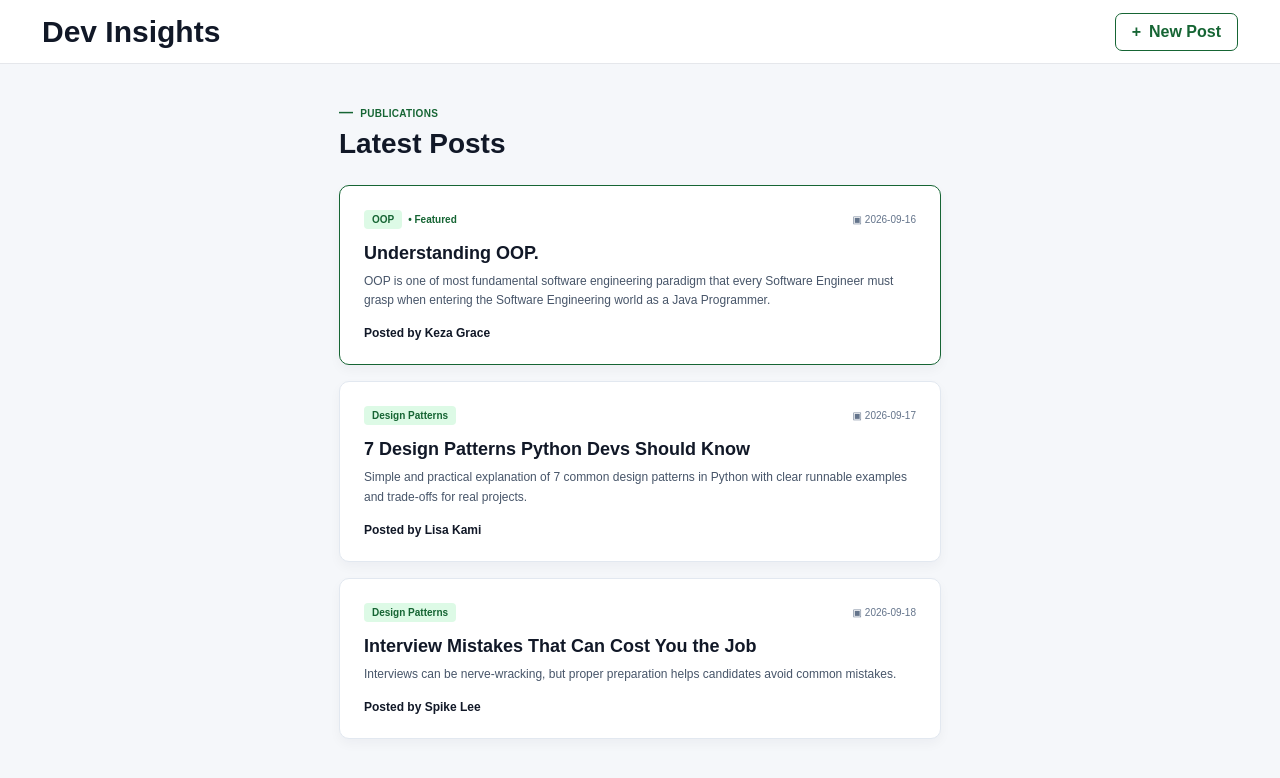
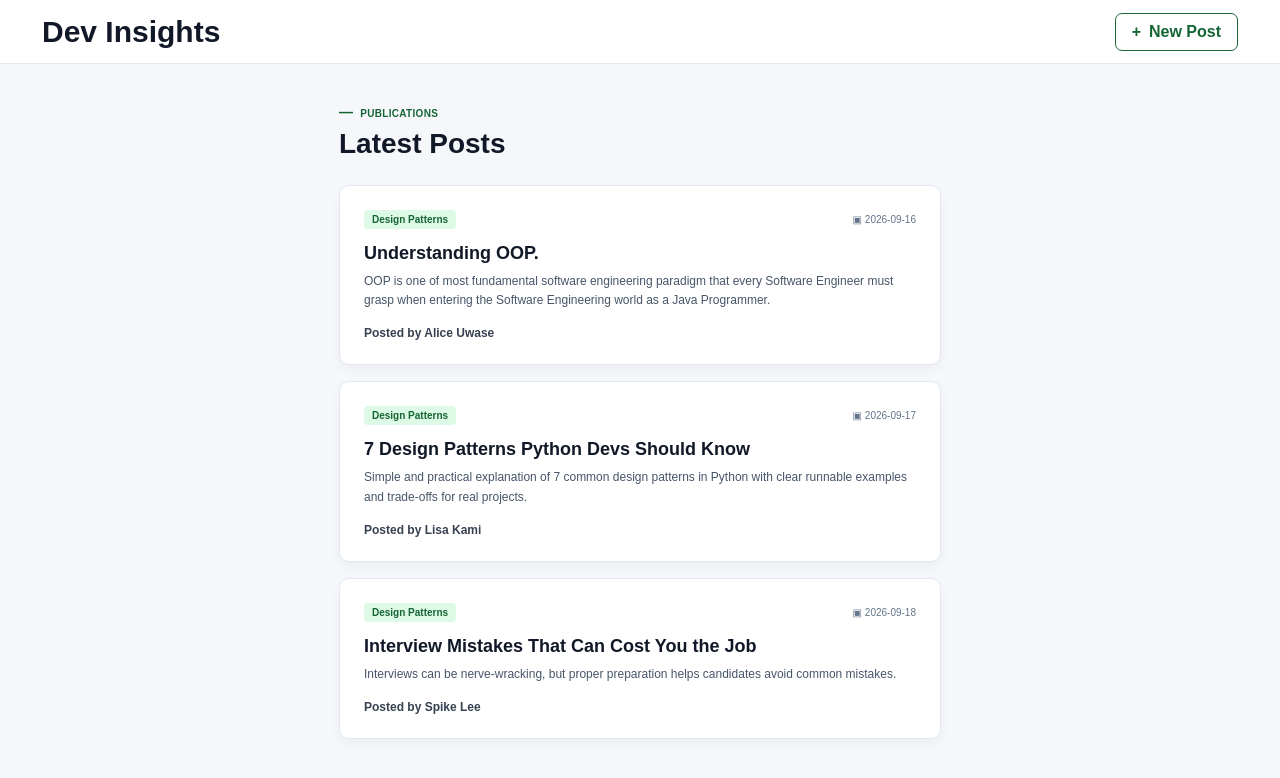
Before and after one commit to AliceUwase/F1_mini-blog-project, a React (Vite) app in the folder mini-blog/: page / in a window 1280 px wide. Shown: the top 778 px of the page. Built offline with nearby package versions, Linux system fonts and the light colour scheme.

Commit message:
feat: add dynamic styling to Post author

```diff
--- a/mini-blog/src/components/Post/Post.tsx
+++ b/mini-blog/src/components/Post/Post.tsx
@@ -27,7 +27,12 @@ function Post({ post }: PostProps) {
 
       <p className="post-content">{post.content}</p>
 
-      <p className="post-author">Posted by {post.author}</p>
+      <p className="post-author"
+      style={{
+        color: isFeaturedAuthor ? '#166534' : '#374151',
+        fontWeight: isFeaturedAuthor ? 800 : 600,
+    }}
+      >Posted by {post.author}</p>
     </article>
   )
 }
--- a/mini-blog/src/components/PostList/PostList.tsx
+++ b/mini-blog/src/components/PostList/PostList.tsx
@@ -9,7 +9,7 @@ const posts: PostType[] = [
     {
         id:1,
         title: 'Understanding OOP.',
-        author: 'Keza Grace',
+        author: 'Alice Uwase',
         content: 'OOP is one of most fundamental software engineering paradigm that every Software Engineer must grasp when entering the Software Engineering world as a Java Programmer.',
         date: '2026-09-16',
     },
```
